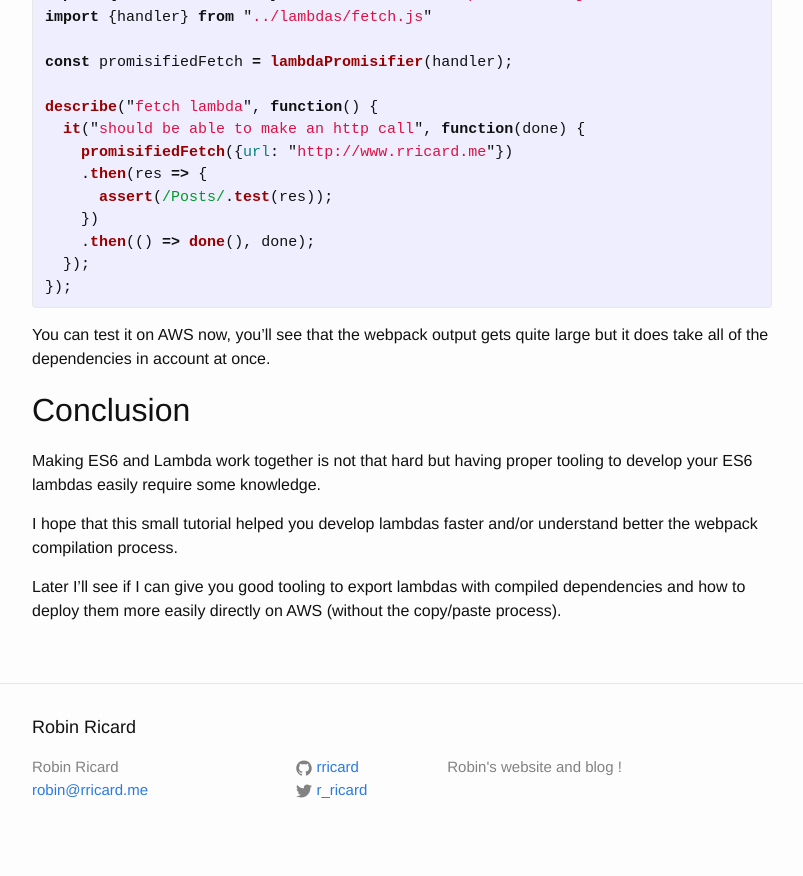
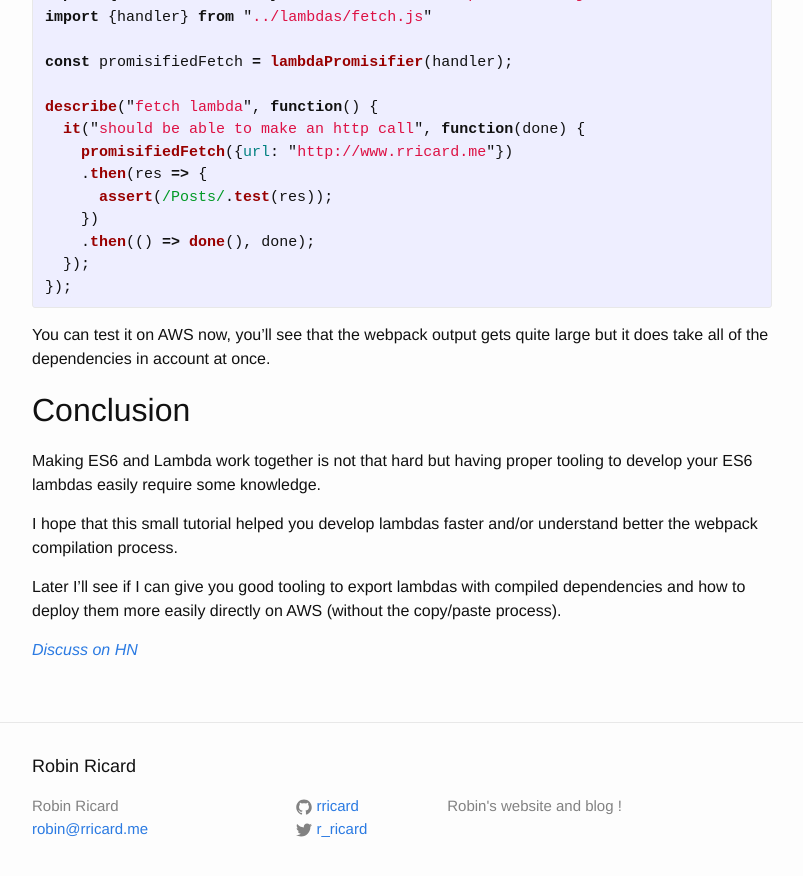
Before and after one commit to rricard/rricard.github.io, a Jekyll site: the page built from _posts/2015-11-29-es6-on-aws-lambda.md, in a window 1280 px wide and 900 px high, scrolled down 11306 px. Shown: the top 876 px of the window, without its empty margins (238-1041 px from the left). Built offline with Jekyll 4.4.1, drawn with Linux system fonts in a browser that asks for light colours.

Commit message:
Add HN thread

```diff
--- a/_posts/2015-11-29-es6-on-aws-lambda.md
+++ b/_posts/2015-11-29-es6-on-aws-lambda.md
@@ -520,3 +520,5 @@ understand better the webpack compilation process.
 Later I'll see if I can give you good tooling to export lambdas with compiled
 dependencies and how to deploy them more easily directly on AWS (without the
 copy/paste process).
+
+_[Discuss on HN](https://news.ycombinator.com/item?id=10648769)_
```
